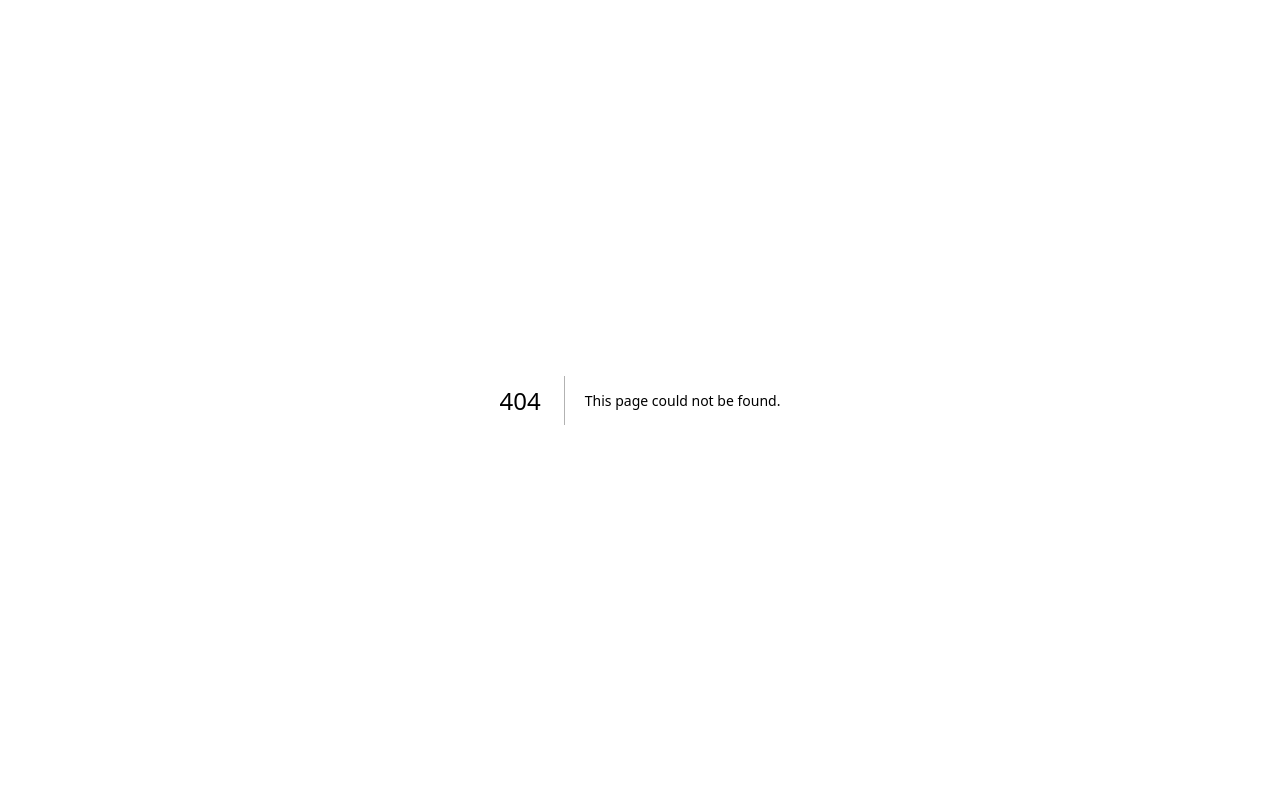
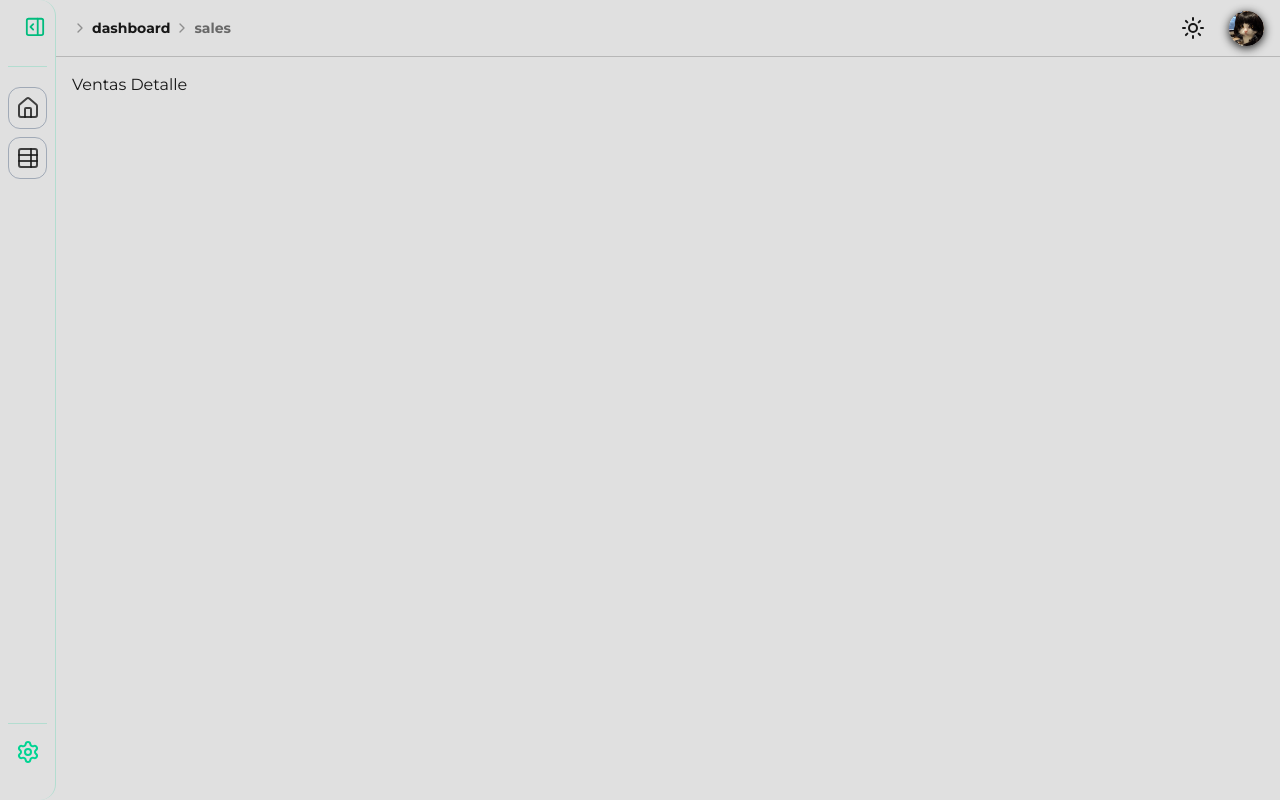
Before and after one commit to SofiDevOs/store-system-admin-panel, a Next.js app: page /dashboard/sales in a window 1280 px wide. Before the commit this address had no page. Built offline with nearby package versions, Linux system fonts and the light colour scheme; no server answers.

Commit message:
✨ Feat: commit prueba webhook discord

```diff
--- a/src/app/dashboard/components/SalesPerDay.tsx
+++ b/src/app/dashboard/components/SalesPerDay.tsx
@@ -12,7 +12,7 @@ const SalesPerDay = () => {
 					time={1000}
 				/>
 			</div>
-			<Link href="/sales" className="flex items-center justify-center py-1 px-2 bg-slate-600 rounded-lg text-white hover:bg-stone-800">
+			<Link href="/dashboard/sales" className="flex items-center justify-center py-1 px-2 bg-slate-600 rounded-lg text-white hover:bg-stone-800">
 				Detalle
 			</Link>
 		</div>
--- /dev/null
+++ b/src/app/dashboard/sales/page.tsx
@@ -0,0 +1,11 @@
+
+
+const page = () => {
+  return (
+    <>
+        <h1>Ventas Detalle</h1>
+    </>
+  )
+}
+
+export default page
```
